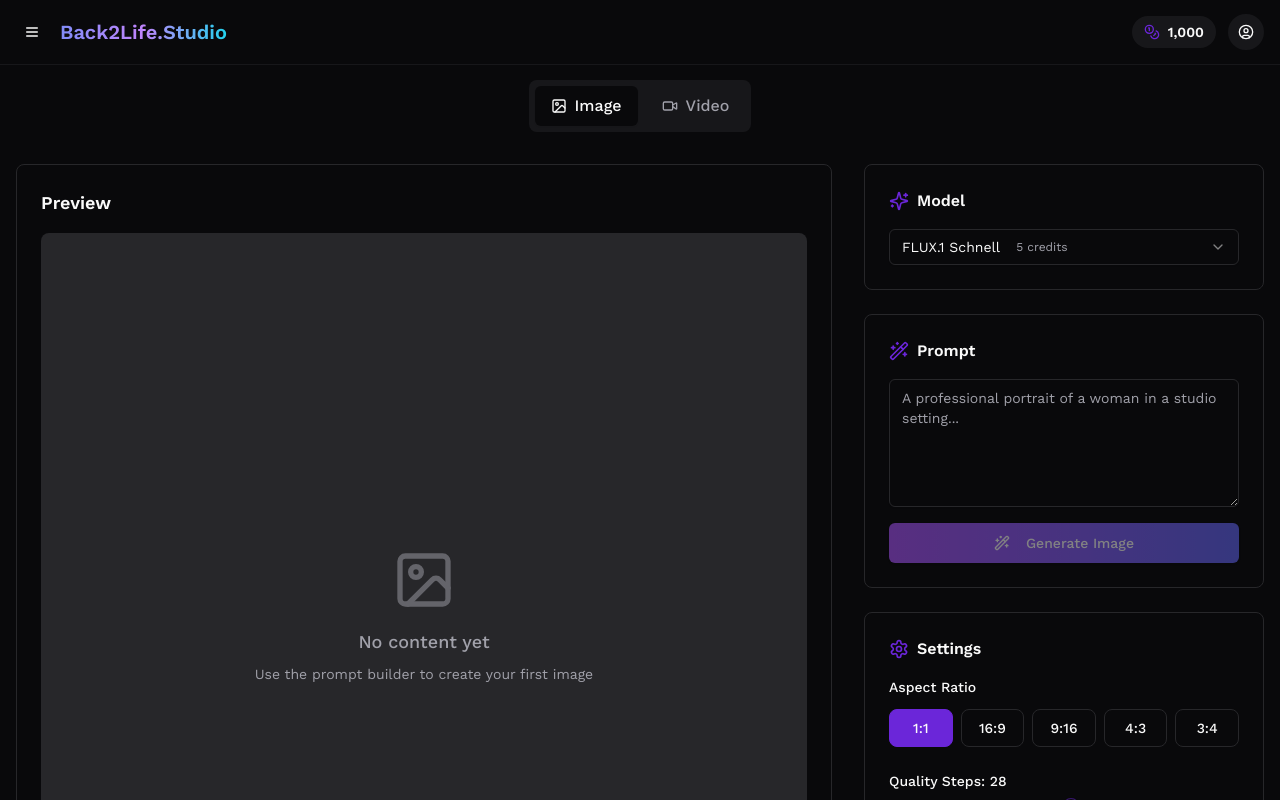
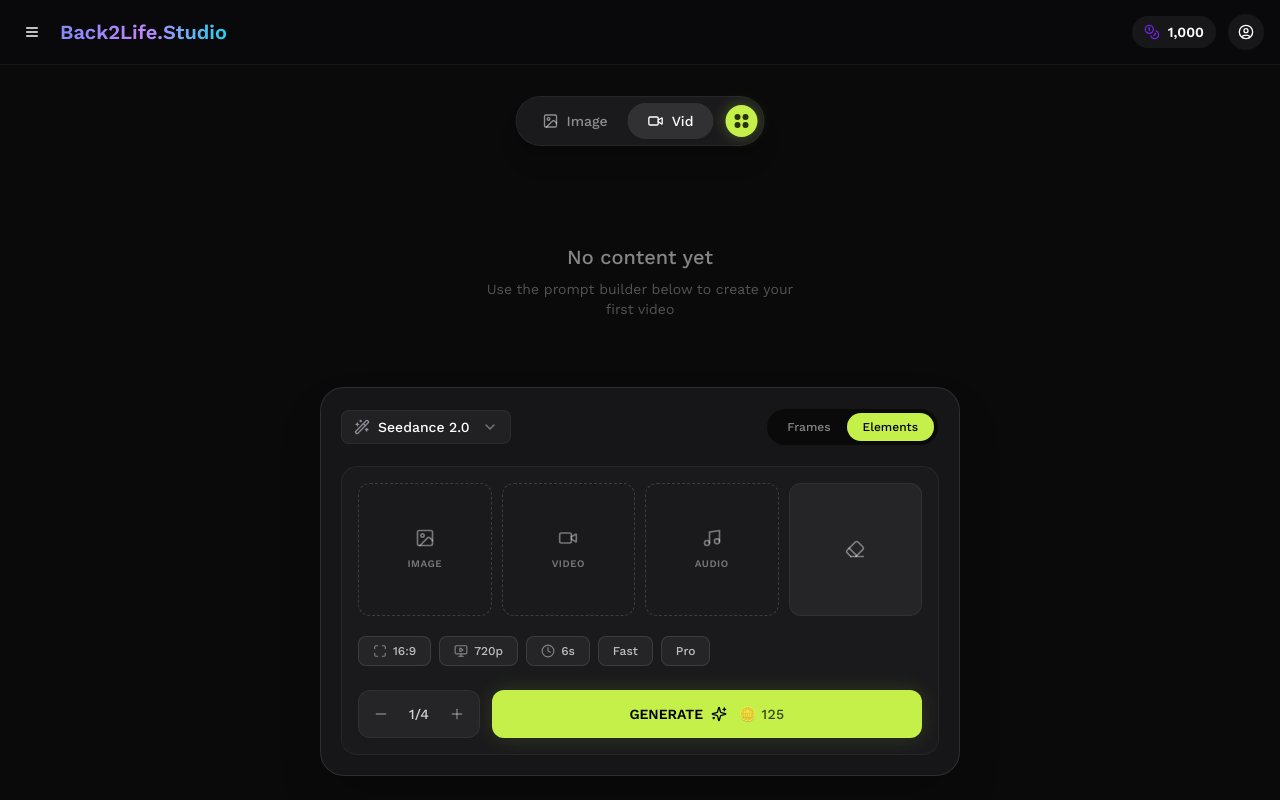
Before and after one commit to ashinstinct/sg-3f9e0639-0e46-47e0-ba87-cf415efaed8a-1774293159, a Next.js app: page /generate in a window 1280 px wide. Shown: the top 800 px of the page. Built offline with nearby package versions, Linux system fonts and the light colour scheme.

Commit message:
feat(ui): redesign generate page and update subscription modal

```diff
--- a/src/pages/generate.tsx
+++ b/src/pages/generate.tsx
@@ -1,330 +1,175 @@
 import { useState } from "react";
 import { Navigation } from "@/components/Navigation";
 import { SEO } from "@/components/SEO";
-import { Button } from "@/components/ui/button";
-import { Textarea } from "@/components/ui/textarea";
-import { Card } from "@/components/ui/card";
 import {
-  Loader2,
-  Download,
-  Wand2,
   Image as ImageIcon,
-  Video,
+  Video as VideoIcon,
+  Music,
+  Eraser,
+  ChevronDown,
   Sparkles,
-  Grid3x3,
-  Settings
+  Plus,
+  Minus,
+  Maximize,
+  MonitorPlay,
+  Clock,
+  Wand2
 } from "lucide-react";
-import { cn } from "@/lib/utils";
-import {
-  Select,
-  SelectContent,
-  SelectItem,
-  SelectTrigger,
-  SelectValue,
-} from "@/components/ui/select";
-import { Slider } from "@/components/ui/slider";
-
-type GenerateMode = "image" | "video";
 
 export default function Generate() {
-  const [mode, setMode] = useState<GenerateMode>("image");
-  const [prompt, setPrompt] = useState("");
-  const [isGenerating, setIsGenerating] = useState(false);
-  const [generatedContent, setGeneratedContent] = useState<string | null>(null);
+  const [activeMode, setActiveMode] = useState<"image" | "vid">("vid");
+  const [batchSize, setBatchSize] = useState(1);
 
-  // Image settings
-  const [imageModel, setImageModel] = useState("flux");
-  const [aspectRatio, setAspectRatio] = useState("1:1");
-  const [imageSteps, setImageSteps] = useState([28]);
-
-  // Video settings
-  const [videoModel, setVideoModel] = useState("kling");
-  const [videoDuration, setVideoDuration] = useState("6s");
-  const [videoQuality, setVideoQuality] = useState("720p");
-
-  const handleGenerate = async () => {
-    if (!prompt.trim()) return;
-
-    setIsGenerating(true);
-    // Simulate API call
-    setTimeout(() => {
-      if (mode === "image") {
-        setGeneratedContent("https://images.unsplash.com/photo-1618005182384-a83a8bd57fbe?w=800");
-      } else {
-        setGeneratedContent("https://videos.pexels.com/video-files/3129957/3129957-uhd_2560_1440_30fps.mp4");
-      }
-      setIsGenerating(false);
-    }, 3000);
-  };
-
-  const imageModels = [
-    { value: "flux", label: "FLUX.1 Schnell", credits: 5 },
-    { value: "nano-banana", label: "Nano Banana 2", credits: 8 },
-    { value: "grok", label: "Grok 2", credits: 10 },
-    { value: "stable-diffusion", label: "Stable Diffusion XL", credits: 6 },
-    { value: "playground", label: "Playground v3", credits: 7 },
-  ];
-
-  const videoModels = [
-    { value: "kling", label: "Kling 1.5", credits: 125 },
-    { value: "luma", label: "Luma Dream Machine", credits: 100 },
-    { value: "runway", label: "Runway Gen-3", credits: 150 },
-    { value: "minimax", label: "MiniMax Video-01", credits: 90 },
-  ];
-
-  const aspectRatios = ["1:1", "16:9", "9:16", "4:3", "3:4"];
+  const handleDecreaseBatch = () => setBatchSize(prev => Math.max(1, prev - 1));
+  const handleIncreaseBatch = () => setBatchSize(prev => Math.min(4, prev + 1));
 
   return (
-    <>
-      <SEO title="Generate - AI Image & Video Creator" />
+    <div className="min-h-screen bg-[#0a0a0a] text-white flex flex-col font-sans selection:bg-[#c5f04a]/30">
+      <SEO title="Generate - Create Image & Video" />
+
+      {/* Navigation overlay */}
+      <div className="relative z-50">
         <Navigation />
+      </div>
 
-      <main className="min-h-screen pt-20 pb-16 px-4">
-        <div className="container mx-auto max-w-7xl">
-          {/* Mode Toggle */}
-          <div className="mb-8 flex justify-center">
-            <div className="inline-flex items-center gap-2 p-1.5 bg-muted/50 rounded-lg">
+      {/* Main Content Area */}
+      <div className="flex-1 flex flex-col relative pt-24 sm:pt-28">
+
+        {/* Top Floating Toggle */}
+        <div className="absolute top-24 left-1/2 -translate-x-1/2 z-10 flex items-center bg-[#1a1a1c] p-1.5 rounded-full border border-white/5 shadow-xl">
           <button
-                onClick={() => setMode("image")}
-                className={cn(
-                  "flex items-center gap-2 px-4 py-2 rounded-md transition-all",
-                  mode === "image"
-                    ? "bg-background shadow-sm"
-                    : "text-muted-foreground hover:text-foreground"
-                )}
+            onClick={() => setActiveMode("image")}
+            className={`flex items-center gap-2 px-5 py-2 rounded-full text-sm font-medium transition-all ${
+              activeMode === "image"
+                ? "bg-white/10 text-white shadow-sm"
+                : "text-white/50 hover:text-white/80"
+            }`}
           >
             <ImageIcon className="w-4 h-4" />
-                <span className="font-medium">Image</span>
+            Image
           </button>
           <button
-                onClick={() => setMode("video")}
-                className={cn(
-                  "flex items-center gap-2 px-4 py-2 rounded-md transition-all",
-                  mode === "video"
-                    ? "bg-background shadow-sm"
-                    : "text-muted-foreground hover:text-foreground"
-                )}
+            onClick={() => setActiveMode("vid")}
+            className={`flex items-center gap-2 px-5 py-2 rounded-full text-sm font-medium transition-all ${
+              activeMode === "vid"
+                ? "bg-white/10 text-white shadow-sm"
+                : "text-white/50 hover:text-white/80"
+            }`}
           >
-                <Video className="w-4 h-4" />
-                <span className="font-medium">Video</span>
+            <VideoIcon className="w-4 h-4" />
+            Vid
+          </button>
+
+          {/* Circular slider dot - decorative element from the screenshot */}
+          <div className="w-8 h-8 rounded-full bg-[#c5f04a] ml-3 flex items-center justify-center shadow-[0_0_15px_rgba(197,240,74,0.3)] cursor-pointer hover:scale-105 transition-transform">
+            <div className="grid grid-cols-2 gap-0.5">
+              <div className="w-1.5 h-1.5 rounded-sm bg-black/80"></div>
+              <div className="w-1.5 h-1.5 rounded-sm bg-black/80"></div>
+              <div className="w-1.5 h-1.5 rounded-sm bg-black/80"></div>
+              <div className="w-1.5 h-1.5 rounded-sm bg-black/80"></div>
+            </div>
+          </div>
+        </div>
+
+        {/* Empty State / Canvas */}
+        <div className="flex-1 flex flex-col items-center justify-center p-6 mt-16 mb-auto text-center">
+          <h2 className="text-xl font-medium text-white/50 mb-2">No content yet</h2>
+          <p className="text-sm text-white/30 max-w-xs mx-auto">
+            Use the prompt builder below to create your first {activeMode === "image" ? "image" : "video"}
+          </p>
+        </div>
+
+        {/* Prompt Builder Bottom Panel */}
+        <div className="w-full max-w-2xl mx-auto mt-auto pb-0 sm:pb-6 px-0 sm:px-4">
+          <div className="bg-[#161618] border-t sm:border border-white/10 rounded-t-3xl sm:rounded-3xl p-4 sm:p-5 flex flex-col gap-5 shadow-2xl relative overflow-hidden">
+
+            {/* Header: Model & Tabs */}
+            <div className="flex items-center justify-between">
+              <button className="flex items-center gap-2 text-sm font-medium text-white hover:text-white bg-white/5 hover:bg-white/10 transition-colors px-3 py-1.5 rounded-lg border border-white/5">
+                <Wand2 className="w-4 h-4 text-[#8a8a93]" />
+                Seedance 2.0
+                <ChevronDown className="w-4 h-4 text-white/40 ml-1" />
+              </button>
+
+              <div className="flex bg-[#0a0a0a] rounded-full p-1 border border-white/5">
+                <button className="px-4 py-1.5 text-xs font-medium text-white/50 hover:text-white/80 transition-colors rounded-full">
+                  Frames
+                </button>
+                <button className="px-4 py-1.5 text-xs font-medium bg-[#c5f04a] text-black rounded-full shadow-sm">
+                  Elements
                 </button>
               </div>
             </div>
 
-          <div className="grid lg:grid-cols-[1fr_400px] gap-8">
-            {/* Left: Preview */}
-            <div>
-              <Card className="p-6 sticky top-24">
-                <div className="flex items-center justify-between mb-4">
-                  <h2 className="text-lg font-semibold">Preview</h2>
-                  {generatedContent && (
-                    <Button variant="outline" size="sm">
-                      <Download className="w-4 h-4 mr-2" />
-                      Download
-                    </Button>
-                  )}
+            <div className="bg-[#1a1a1c] rounded-2xl p-4 border border-white/5">
+
+              {/* Media Inputs Row */}
+              <div className="grid grid-cols-4 gap-2.5 mb-5">
+                <button className="group flex flex-col items-center justify-center gap-2 p-3 sm:p-4 rounded-xl border border-dashed border-white/15 hover:border-[#c5f04a]/50 hover:bg-[#c5f04a]/5 transition-all aspect-square">
+                  <ImageIcon className="w-5 h-5 text-white/40 group-hover:text-[#c5f04a] transition-colors" />
+                  <span className="text-[9px] sm:text-[10px] font-semibold text-white/40 group-hover:text-[#c5f04a] tracking-wider">IMAGE</span>
+                </button>
+                <button className="group flex flex-col items-center justify-center gap-2 p-3 sm:p-4 rounded-xl border border-dashed border-white/15 hover:border-[#c5f04a]/50 hover:bg-[#c5f04a]/5 transition-all aspect-square">
+                  <VideoIcon className="w-5 h-5 text-white/40 group-hover:text-[#c5f04a] transition-colors" />
+                  <span className="text-[9px] sm:text-[10px] font-semibold text-white/40 group-hover:text-[#c5f04a] tracking-wider">VIDEO</span>
+                </button>
+                <button className="group flex flex-col items-center justify-center gap-2 p-3 sm:p-4 rounded-xl border border-dashed border-white/15 hover:border-[#c5f04a]/50 hover:bg-[#c5f04a]/5 transition-all aspect-square">
+                  <Music className="w-5 h-5 text-white/40 group-hover:text-[#c5f04a] transition-colors" />
+                  <span className="text-[9px] sm:text-[10px] font-semibold text-white/40 group-hover:text-[#c5f04a] tracking-wider">AUDIO</span>
+                </button>
+                <button className="flex flex-col items-center justify-center gap-2 p-3 sm:p-4 rounded-xl border border-white/5 bg-white/5 hover:bg-white/10 transition-colors aspect-square text-white/40 hover:text-white/80">
+                  <Eraser className="w-5 h-5" />
+                </button>
               </div>
 
-                {generatedContent ? (
-                  <div className="relative aspect-square bg-muted rounded-lg overflow-hidden">
-                    {mode === "image" ? (
-                      <img
-                        src={generatedContent}
-                        alt="Generated"
-                        className="w-full h-full object-cover"
-                      />
-                    ) : (
-                      <video
-                        src={generatedContent}
-                        controls
-                        className="w-full h-full object-cover"
-                      />
-                    )}
-                  </div>
-                ) : (
-                  <div className="aspect-square bg-muted rounded-lg flex items-center justify-center">
-                    <div className="text-center text-muted-foreground">
-                      {mode === "image" ? (
-                        <>
-                          <ImageIcon className="w-16 h-16 mx-auto mb-4 opacity-50" />
-                          <p className="text-lg font-medium">No content yet</p>
-                          <p className="text-sm mt-2">Use the prompt builder to create your first image</p>
-                        </>
-                      ) : (
-                        <>
-                          <Video className="w-16 h-16 mx-auto mb-4 opacity-50" />
-                          <p className="text-lg font-medium">No content yet</p>
-                          <p className="text-sm mt-2">Use the prompt builder to create your first video</p>
-                        </>
-                      )}
-                    </div>
-                  </div>
-                )}
-              </Card>
+              {/* Settings Pills Row */}
+              <div className="flex items-center gap-2 overflow-x-auto pb-2 scrollbar-none mb-4 -mx-1 px-1">
+                <button className="flex items-center gap-1.5 px-3.5 py-1.5 rounded-lg border border-white/10 bg-white/5 hover:bg-white/10 transition-colors text-xs font-medium text-white/70 whitespace-nowrap">
+                  <Maximize className="w-3.5 h-3.5 opacity-60" /> 16:9
+                </button>
+                <button className="flex items-center gap-1.5 px-3.5 py-1.5 rounded-lg border border-white/10 bg-white/5 hover:bg-white/10 transition-colors text-xs font-medium text-white/70 whitespace-nowrap">
+                  <MonitorPlay className="w-3.5 h-3.5 opacity-60" /> 720p
+                </button>
+                <button className="flex items-center gap-1.5 px-3.5 py-1.5 rounded-lg border border-white/10 bg-white/5 hover:bg-white/10 transition-colors text-xs font-medium text-white/70 whitespace-nowrap">
+                  <Clock className="w-3.5 h-3.5 opacity-60" /> 6s
+                </button>
+                <button className="flex items-center gap-1.5 px-3.5 py-1.5 rounded-lg border border-white/10 bg-white/5 hover:bg-white/10 transition-colors text-xs font-medium text-white/70 whitespace-nowrap">
+                  Fast
+                </button>
+                <button className="flex items-center gap-1.5 px-3.5 py-1.5 rounded-lg border border-white/10 bg-white/5 hover:bg-white/10 transition-colors text-xs font-medium text-white/70 whitespace-nowrap">
+                  Pro
+                </button>
               </div>
 
-            {/* Right: Controls */}
-            <div className="space-y-6">
-              {/* Model Selection */}
-              <Card className="p-6">
-                <div className="flex items-center gap-2 mb-4">
-                  <Sparkles className="w-5 h-5 text-primary" />
-                  <h3 className="font-semibold">Model</h3>
+              {/* Bottom Controls Row */}
+              <div className="flex items-center justify-between gap-3 mt-1">
+                <div className="flex items-center bg-white/5 rounded-xl border border-white/5 h-[48px]">
+                  <button
+                    onClick={handleDecreaseBatch}
+                    className="h-full px-3.5 flex items-center text-white/40 hover:text-white hover:bg-white/5 rounded-l-xl transition-colors"
+                  >
+                    <Minus className="w-4 h-4" />
+                  </button>
+                  <span className="text-sm font-medium w-8 text-center text-white/80">{batchSize}/4</span>
+                  <button
+                    onClick={handleIncreaseBatch}
+                    className="h-full px-3.5 flex items-center text-white/40 hover:text-white hover:bg-white/5 rounded-r-xl transition-colors"
+                  >
+                    <Plus className="w-4 h-4" />
+                  </button>
                 </div>
 
-                <Select
-                  value={mode === "image" ? imageModel : videoModel}
-                  onValueChange={mode === "image" ? setImageModel : setVideoModel}
-                >
-                  <SelectTrigger>
-                    <SelectValue />
-                  </SelectTrigger>
-                  <SelectContent>
-                    {(mode === "image" ? imageModels : videoModels).map((model) => (
-                      <SelectItem key={model.value} value={model.value}>
-                        <div className="flex items-center justify-between w-full">
-                          <span>{model.label}</span>
-                          <span className="text-xs text-muted-foreground ml-4">
-                            {model.credits} credits
-                          </span>
-                        </div>
-                      </SelectItem>
-                    ))}
-                  </SelectContent>
-                </Select>
-              </Card>
-
-              {/* Prompt */}
-              <Card className="p-6">
-                <div className="flex items-center gap-2 mb-4">
-                  <Wand2 className="w-5 h-5 text-primary" />
-                  <h3 className="font-semibold">Prompt</h3>
+                <button className="flex-1 flex items-center justify-center gap-2 bg-[#c5f04a] hover:bg-[#bcf135] hover:scale-[1.02] active:scale-[0.98] text-black font-bold text-sm h-[48px] rounded-xl transition-all shadow-[0_0_20px_rgba(197,240,74,0.15)]">
+                  GENERATE <Sparkles className="w-4 h-4" />
+                  <span className="opacity-70 font-medium ml-1 tracking-wide">🪙 {125 * batchSize}</span>
+                </button>
               </div>
 
-                <Textarea
-                  value={prompt}
-                  onChange={(e) => setPrompt(e.target.value)}
-                  placeholder={
-                    mode === "image"
-                      ? "A professional portrait of a woman in a studio setting..."
-                      : "A cinematic shot of a person walking through a futuristic city..."
-                  }
-                  className="min-h-32 mb-4"
-                />
-
-                <Button
-                  onClick={handleGenerate}
-                  disabled={isGenerating || !prompt.trim()}
-                  className="w-full bg-gradient-to-r from-purple-500 to-indigo-500 hover:from-purple-600 hover:to-indigo-600"
-                  size="lg"
-                >
-                  {isGenerating ? (
-                    <>
-                      <Loader2 className="w-4 h-4 mr-2 animate-spin" />
-                      Generating...
-                    </>
-                  ) : (
-                    <>
-                      <Wand2 className="w-4 h-4 mr-2" />
-                      Generate {mode === "image" ? "Image" : "Video"}
-                    </>
-                  )}
-                </Button>
-              </Card>
-
-              {/* Settings */}
-              <Card className="p-6">
-                <div className="flex items-center gap-2 mb-4">
-                  <Settings className="w-5 h-5 text-primary" />
-                  <h3 className="font-semibold">Settings</h3>
             </div>
-
-                {mode === "image" ? (
-                  <div className="space-y-6">
-                    {/* Aspect Ratio */}
-                    <div>
-                      <label className="text-sm font-medium mb-3 block">Aspect Ratio</label>
-                      <div className="flex gap-2">
-                        {aspectRatios.map((ratio) => (
-                          <button
-                            key={ratio}
-                            onClick={() => setAspectRatio(ratio)}
-                            className={cn(
-                              "flex-1 px-3 py-2 rounded-lg border text-sm font-medium transition-colors",
-                              aspectRatio === ratio
-                                ? "bg-primary text-primary-foreground border-primary"
-                                : "bg-background hover:bg-muted border-border"
-                            )}
-                          >
-                            {ratio}
-                          </button>
-                        ))}
           </div>
         </div>
 
-                    {/* Steps */}
-                    <div>
-                      <label className="text-sm font-medium mb-3 block">
-                        Quality Steps: {imageSteps[0]}
-                      </label>
-                      <Slider
-                        value={imageSteps}
-                        onValueChange={setImageSteps}
-                        min={4}
-                        max={50}
-                        step={1}
-                        className="w-full"
-                      />
-                      <div className="flex justify-between text-xs text-muted-foreground mt-1">
-                        <span>Fast</span>
-                        <span>High Quality</span>
       </div>
     </div>
-                  </div>
-                ) : (
-                  <div className="space-y-6">
-                    {/* Duration */}
-                    <div>
-                      <label className="text-sm font-medium mb-3 block">Duration</label>
-                      <div className="flex gap-2">
-                        {["3s", "6s", "10s"].map((duration) => (
-                          <button
-                            key={duration}
-                            onClick={() => setVideoDuration(duration)}
-                            className={cn(
-                              "flex-1 px-3 py-2 rounded-lg border text-sm font-medium transition-colors",
-                              videoDuration === duration
-                                ? "bg-primary text-primary-foreground border-primary"
-                                : "bg-background hover:bg-muted border-border"
-                            )}
-                          >
-                            {duration}
-                          </button>
-                        ))}
-                      </div>
-                    </div>
-
-                    {/* Quality */}
-                    <div>
-                      <label className="text-sm font-medium mb-3 block">Quality</label>
-                      <Select value={videoQuality} onValueChange={setVideoQuality}>
-                        <SelectTrigger>
-                          <SelectValue />
-                        </SelectTrigger>
-                        <SelectContent>
-                          <SelectItem value="480p">480p (Fast)</SelectItem>
-                          <SelectItem value="720p">720p (Standard)</SelectItem>
-                          <SelectItem value="1080p">1080p (High)</SelectItem>
-                        </SelectContent>
-                      </Select>
-                    </div>
-                  </div>
-                )}
-              </Card>
-            </div>
-          </div>
-        </div>
-      </main>
-    </>
   );
 }
```
Also changed, not shown: src/components/SubscriptionModal.tsx (+15 -14 lines), 1 other file (tests, documents, lock files or other folders). Lines whose indentation alone changed are shown as unchanged.
